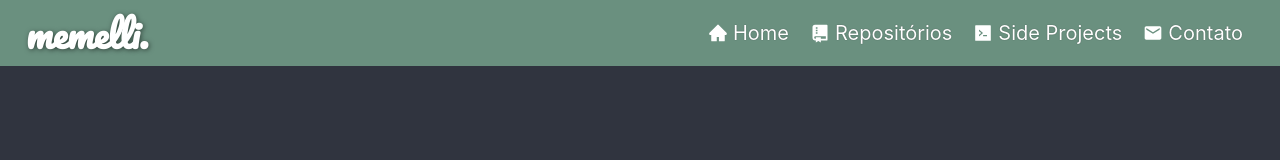
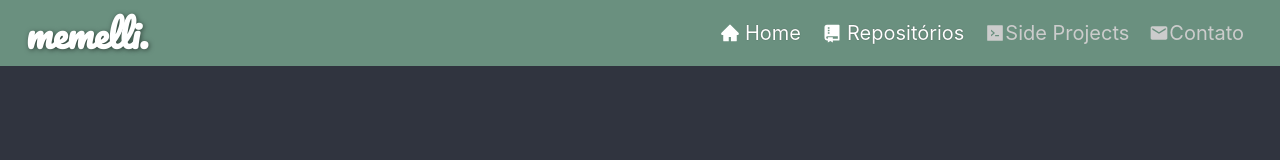
Before and after one commit to Memelli/memelli-tech, a React (Create React App) app: page / in a window 1280 px wide. Shown: the top 160 px of the page. Built offline with nearby package versions, Linux system fonts and the light colour scheme.

Commit message:
disabled class navbar

```diff
--- a/src/components/Navbar/index.js
+++ b/src/components/Navbar/index.js
@@ -26,15 +26,15 @@ const Navbar = () => {
                     </Link>
 
 
-                    <div className="side-nav-link">
+                    <div className="disabled">
                         <AiFillCode /><span>Side Projects</span>
                     </div>
 
-                    <Link to="/repos">
-                        <div className="side-nav-link">
+
+                        <div className="disabled">
                             <MdEmail /><span>Contato</span>
                         </div>
-                    </Link>
+
                 </div>
             </nav>
         </>
--- a/src/components/Navbar/nav.css
+++ b/src/components/Navbar/nav.css
@@ -46,6 +46,19 @@ nav .side-nav .side-nav-link {
     justify-content: center;
     align-items: center;
     font-size: 20px;
+    text-shadow: 0px 0px 1px rgba(0, 0, 0, .5);
+}
+
+nav .side-nav .disabled {
+    padding: 10px;
+    width: auto;
+    text-align: center;
+    display: flex;
+    flex-direction: row;
+    justify-content: center;
+    align-items: center;
+    font-size: 20px;
+    color: #ccc;
 }
 
 nav a {
@@ -61,7 +74,6 @@ nav a:visited {
 nav .side-nav .side-nav-link span {
     display: flex;
     justify-content: center;
-    text-shadow: 0px 0px 1px rgba(0, 0, 0, .5);
     margin-left: 4px;
     border: 1px solid transparent;
     border-radius: 6px;
```
